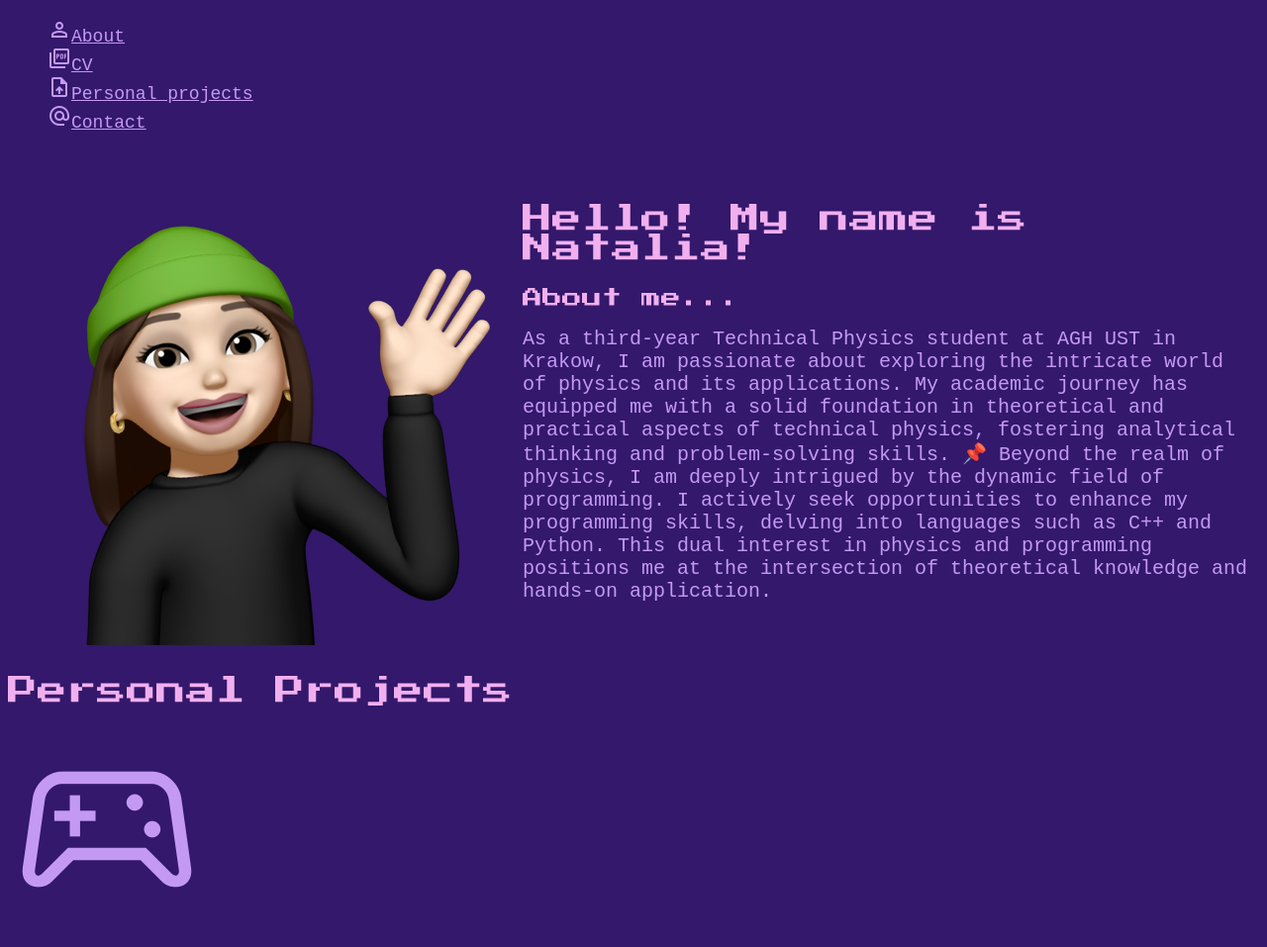
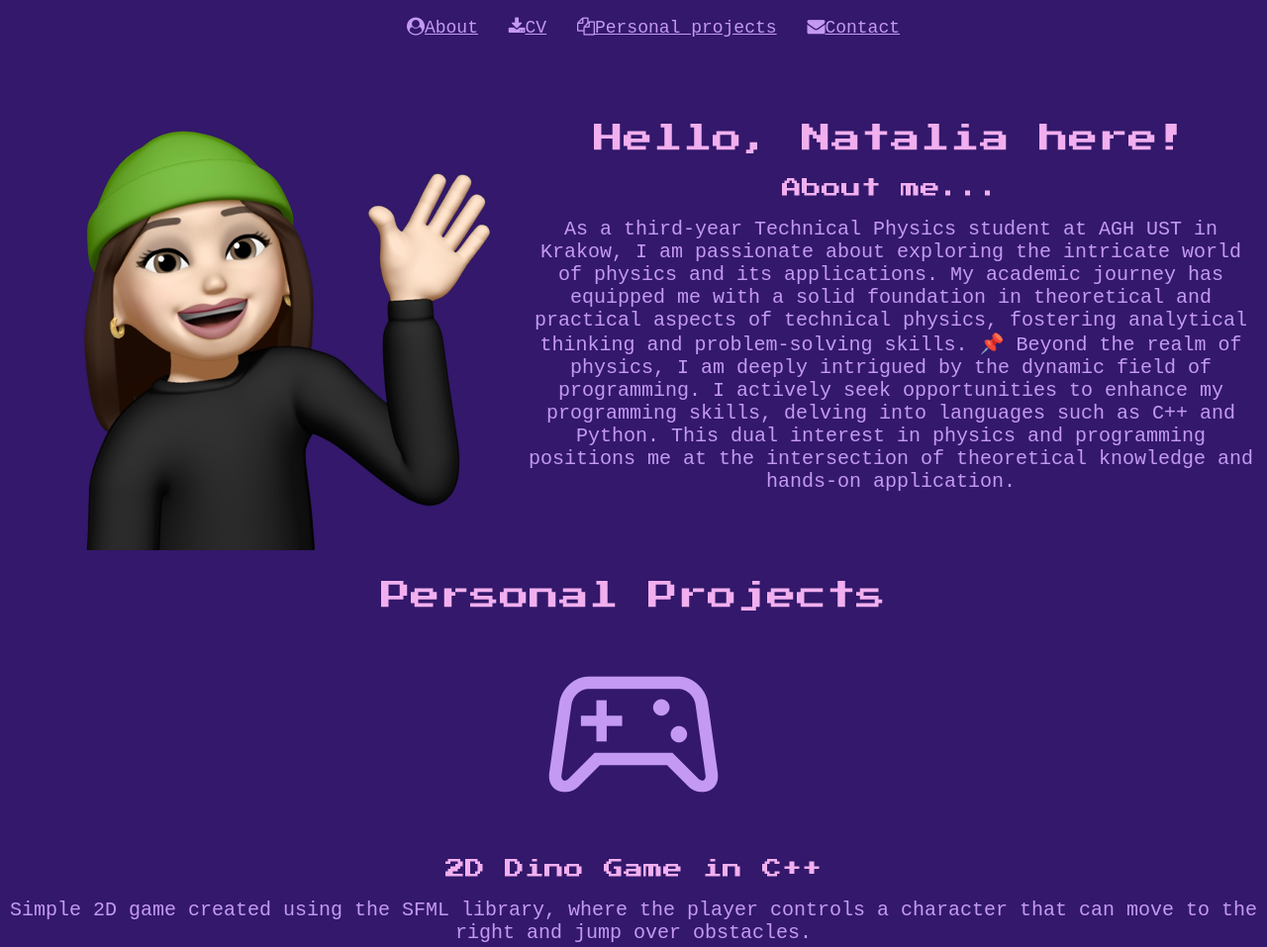
Before and after one commit to natrand/personal-website, a plain HTML site: page index.html in a window 1280 px wide. Shown: the top 957 px of the page at 99% size. Drawn offline with nearby package versions, Linux system fonts and the light colour scheme; a web font is replaced by a local one.

Commit message:
Updated files

```diff
--- a/index.html
+++ b/index.html
@@ -4,6 +4,7 @@
     <meta charset="UTF-8">
     <meta name="viewport" content="width=device-width, initial-scale=1.0">
     <title>My portfolio</title>
+    <link rel="stylesheet" href="https://cdnjs.cloudflare.com/ajax/libs/font-awesome/4.7.0/css/font-awesome.min.css">
     <link rel="stylesheet" href="https://fonts.googleapis.com/css2?family=Material+Symbols+Outlined:opsz,wght,FILL,GRAD@20..48,100..700,0..1,-50..200" />
     <link rel="stylesheet" href="style.css">
     <link rel="stylesheet" href="https://fonts.googleapis.com/css2?family=Material+Symbols+Outlined:opsz,wght,FILL,GRAD@20..48,100..700,0..1,-50..200" />
@@ -12,14 +13,10 @@
     <header>
         <nav>
             <ul>
-            <li><a href="#about" style="color: #C499F3;"><span class="material-symbols-outlined">person</span>About</a></li>
-            <li><a href="#cv" style="color: #C499F3;"><span class="material-symbols-outlined">picture_as_pdf</span>CV</a></li>
-            <li><a href="#projects" style="color: #C499F3;"><span class="material-symbols-outlined">
-                upload_file
-                </span>Personal projects</a></li>
-            <li><a href="#contact" style="color: #C499F3;"><span class="material-symbols-outlined">
-                alternate_email
-                </span>Contact</a></li>
+            <li><a href="#about" style="color: #C499F3;"><i class="fa fa-user-circle"></i>About</a></li>
+            <li><a href="assets/cv_eng.pdf" class="btn" style="color: #C499F3;"><i class="fa fa-download"></i>CV</a></li>
+            <li><a href="#projects" style="color: #C499F3;"><i class="fa fa-files-o"></i>Personal projects</a></li>
+            <li><a href="#contact" style="color: #C499F3;"><i class="fa fa-envelope"></i>Contact</a></li>
             </ul>
             </nav>
     </header>
@@ -31,18 +28,13 @@
             </div>
 
             <section id="about">
-                <h1>Hello! My name is Natalia!</h1>
+                <h1>Hello, Natalia here!</h1>
                 <h2>About me...</h2>
                 <p>As a third-year Technical Physics student at AGH UST in Krakow, I am passionate about exploring the intricate world of physics and its applications. My academic journey has equipped me with a solid foundation in theoretical and practical aspects of technical physics, fostering analytical thinking and problem-solving skills. 📌 Beyond the realm of physics, I am deeply intrigued by the dynamic field of programming. I actively seek opportunities to enhance my programming skills, delving into languages such as C++ and Python. This dual interest in physics and programming positions me at the intersection of theoretical knowledge and hands-on application.</p>
             </section>
         </div>
 
-        <section id="cv">
-            <div class="resume">
 
-            </div>
-
-        </section>
         <div class="container">
             <section id="projects">
                 <div class="projects">
@@ -65,6 +57,13 @@
         </div>
 
         <section id="contact">
+            <h1>Contact info</h1>
+            <ul>
+                <li><i class="fa fa-envelope"></i>szupernatalia@gmail.com</li>
+                <li><i class="fa fa-phone"></i>+48 534 289 707</li>
+                <li><i class="fa fa-linkedin-square"></i><a href="https://www.linkedin.com/in/natalia-szuper-41b90021b/" class="btn" style="color: #C499F3;">Linkedin</a></li>
+                <li><i class="fa fa-github"></i><a href="https://github.com/natrand" class="btn" style="color: #C499F3;">Github</a></li>
+            </ul>
 
         </section>
     </main>
--- a/style.css
+++ b/style.css
@@ -7,6 +7,7 @@ body {
     font-weight: 400;
     font-size: 20px;
     color: #C499F3;
+    text-align: center;
 }
 
 h1 {
@@ -36,15 +37,17 @@ nav {
     font-size: 18px;
 
 }
-ul {
+li {
     list-style: none;
+    display: inline-block;
+    margin: 0 10px;
   }
 
 footer {
     font-family: 'M PLUS 1 Code', monospace;
     font-weight: 400;
     font-size: 10px;
-    margin-left: 50%;
+
 }
 
 .container {
```
Also changed, not shown: 1 other file.
